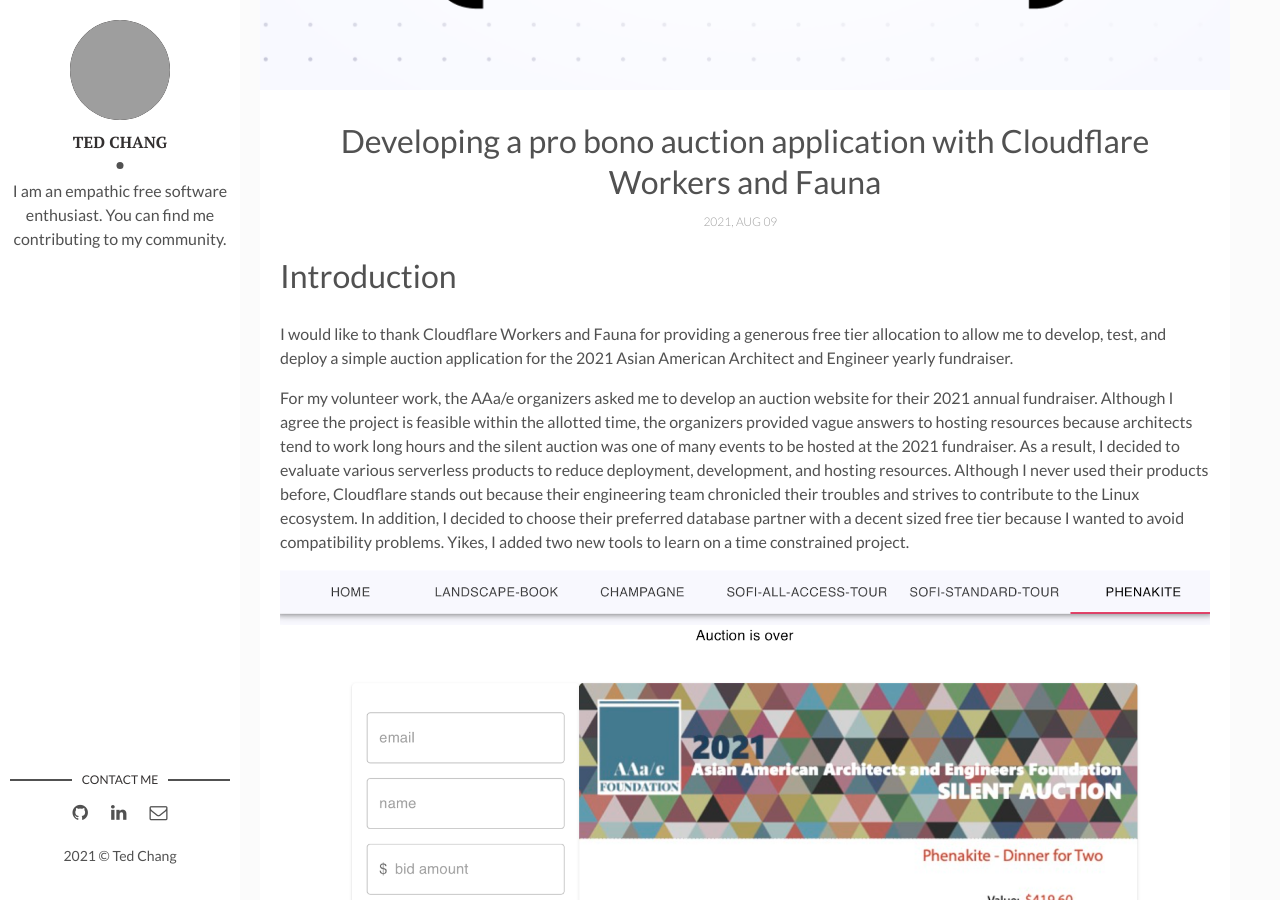
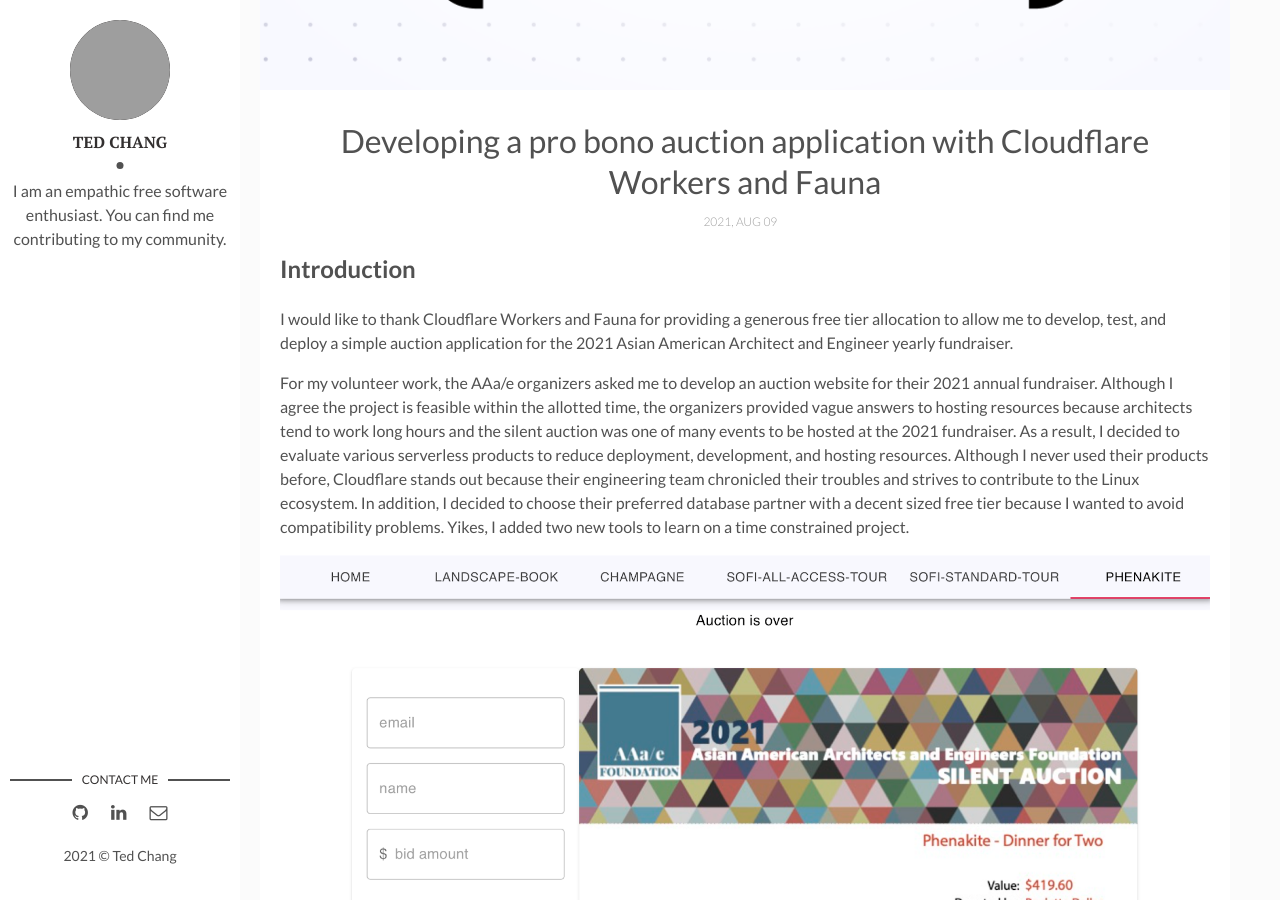
Before and after one commit to hungrymonkey/hungrymonkey.github.io, a Jekyll site: the page built from _posts/2021-08-10-auction-crud-app-cloudflare-and-faunadb.markdown, in a window 1280 px wide and 900 px high, scrolled down 349 px. Built offline with Jekyll 4.4.1, drawn with Linux system fonts in a browser that asks for light colours; grey boxes are pictures that could not be loaded.

Commit message:
The change did not commit

````diff
--- a/_posts/2021-08-10-auction-crud-app-cloudflare-and-faunadb.markdown
+++ b/_posts/2021-08-10-auction-crud-app-cloudflare-and-faunadb.markdown
@@ -7,7 +7,7 @@
 tags: [cloudflare, faunadb, CRUD, javascript, database, serverless] # add tag
 ---
 
-# Introduction
+## Introduction
 
 I would like to thank Cloudflare Workers and Fauna for providing a generous free tier allocation to allow me to develop, test, and deploy a simple auction application for the 2021 Asian American Architect and Engineer yearly fundraiser.
 
@@ -28,9 +28,11 @@
 The V8 engine introduces many restrictions on tooling and language usage. Although the web has introduced new features such Web Assembly, Cloudflare developers choose Node.js in favor of the V8 javascript engine only. In my testing, I attempted to develop in Python and Javascript.
 
 ### Javascript
+
 In Javascript, Node.js dominates the back development ecosystem such that the vast majority of libraries only support the Node.js API. Unfortunately, Cloudflare only supports HTTPS requests and can only use browser compatible API. Cloudflare workers cannot benefit from Express, Password.js, or the Mongodb driver because those libraries either expect the Node.js runtime, or use a protocol other than regular HTTPS calls. As a workaround, the community created their libraries in order to emulate those functionality.
 
 #### Webpack.config.js
+
 In order to allow imports, it is advisable to set up webpack in order to combine the code into one javascript file.
 
 ```javascript
@@ -38,20 +40,20 @@
 const path = require('path')
 
 module.exports = {
-	target: "webworker",
+ target: "webworker",
     entry: "./src/index.js", // inferred from "main" in package.json
-	resolve: {
-		extensions: ['.ts', '.tsx', '.js'],
-		plugins: []
-	},
-	optimization: {
-		minimize: false,
-	  },
-	output: {
-		path: __dirname + "/dist",
-		publicPath: "dist",
-		filename: "worker.js"
-	}
+ resolve: {
+  extensions: ['.ts', '.tsx', '.js'],
+  plugins: []
+ },
+ optimization: {
+  minimize: false,
+   },
+ output: {
+  path: __dirname + "/dist",
+  publicPath: "dist",
+  filename: "worker.js"
+ }
 }
 ```
 
@@ -82,6 +84,7 @@
 ```
 
 ### Python
+
 In contrast, Cloudflare workers' requirement to compile down to Javascript has neutered and alienated Python from the rest of the ecosystem. Wranglers uploads Python by converting the code into Javascript with Transcrypt. The way that Python is separate from its runtime is similar to the scars of the fabled 2to3 transition. In any programming language, there is a concept of moving the executable to another environment and observing the same output which is called an application binary interface. For example, a Windows C binary can run on all systems that speak the Window C API. This ABI has been emulated on other OS through projects such as WINE is not an emulator and Transgaming. Contrary to compiled languages similar to C, scripting language's ABI is the code itself. Code tends to have more concepts and a larger surface area than the binary itself. As a consequence, any major changes to runtime can reclassify the language as something different despite the similarities. While writing Transcrypt code, I felt as if I was writing Javascript code in Python.
 
 #### Language differences
@@ -98,6 +101,7 @@
 
 str([(k,form_data[k]) for k in form_data.keys()])
 ```
+
 #### Package Imports
 
 Transcrypt cannot find single file imports within the local directory. In order to move the code into different files, you must package your src tree as a package and import the code into your main handler.
@@ -111,9 +115,11 @@
 Faunadb divides tables into collections. Unlike SQL databases, collections never impose a schema which allows developers to have the flexibility to add or remove fields within each entry or document without any type of data migration.
 
 ### Fields
+
 Moreover, Faunadb duck tapes the schema with `Index`. Once an index is made, you can only delete and wait until Faunadb cleans up the index before the name can be reused. index displays an arbitrary lens into your dataset. Each lens can be modified to suit your needs. All the data transformation will be done in FQL.
 
 ### Progamming
+
 Deep down, FQL is a Turing Complete Functional Language. FQL formats all queries to be shaped as an Abstract Syntax Tree with nested JSON statements. Once anyone masters the keyword `Let`, variable assignment, FQL feels no different from any functional language with routines such as `Map` or `Filter`. As an added benefit, an entire query represents an ACID compliant transaction.
 
 ### a. Largest Bid
@@ -230,6 +236,7 @@
 ```
 
 #### b. Solution
+
 As a workaround, Faunadb developer suggests users to create specialized indexes that also expose even more document data than the unique ID. This workaround would pollute the namespace such that your application may be filled with arbitrary index names similar to SQL Views.
 
 ```FQL
@@ -251,17 +258,17 @@
 
 As usual, I am grateful for Faunadb and Cloudflare for providing such generous free tiers to allow me to develop and deploy an auction application within a month from start to finish. Thank you.
 
-* https://egghead.io/lessons/faunadb-reducing-the-number-of-read-ops-in-a-query-using-indexes
-* https://mikhail.io/serverless/coldstarts/aws/languages/
-* https://docs.fauna.com/fauna/current/api/fql/functions/let?lang=shell
-* https://developers.cloudflare.com/workers/learning/how-workers-works
-* https://aws.amazon.com/blogs/compute/operating-lambda-performance-optimization-part-1/
-* https://pages.awscloud.com/rs/112-TZM-766/images/2020_0316-SRV_Slide-Deck.pdf
-* https://blog.cloudflare.com/using-webpack-to-bundle-workers/
-* https://github.com/cloudflare/python-worker-hello-world
-* https://fauna.com/blog/getting-started-with-fauna-and-cloudflare-workers
-* https://blog.cloudflare.com/partnership-announcement-db/
-* https://github.com/cloudflare/wrangler/issues/543
-* https://github.com/cloudflare/worker-template-router
-* https://blog.cloudflare.com/using-webpack-to-bundle-workers/
-* https://blog.cloudflare.com/code-everywhere-cloudflare-workers/
+* <https://egghead.io/lessons/faunadb-reducing-the-number-of-read-ops-in-a-query-using-indexes>
+* <https://mikhail.io/serverless/coldstarts/aws/languages/>
+* <https://docs.fauna.com/fauna/current/api/fql/functions/let?lang=shell>
+* <https://developers.cloudflare.com/workers/learning/how-workers-works>
+* <https://aws.amazon.com/blogs/compute/operating-lambda-performance-optimization-part-1/>
+* <https://pages.awscloud.com/rs/112-TZM-766/images/2020_0316-SRV_Slide-Deck.pdf>
+* <https://blog.cloudflare.com/using-webpack-to-bundle-workers/>
+* <https://github.com/cloudflare/python-worker-hello-world>
+* <https://fauna.com/blog/getting-started-with-fauna-and-cloudflare-workers>
+* <https://blog.cloudflare.com/partnership-announcement-db/>
+* <https://github.com/cloudflare/wrangler/issues/543>
+* <https://github.com/cloudflare/worker-template-router>
+* <https://blog.cloudflare.com/using-webpack-to-bundle-workers/>
+* <https://blog.cloudflare.com/code-everywhere-cloudflare-workers/>
````
